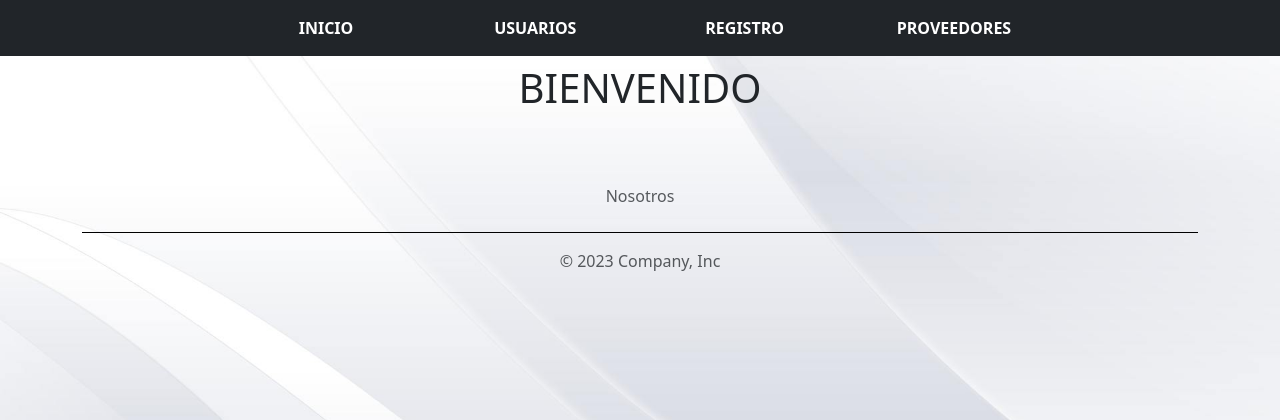
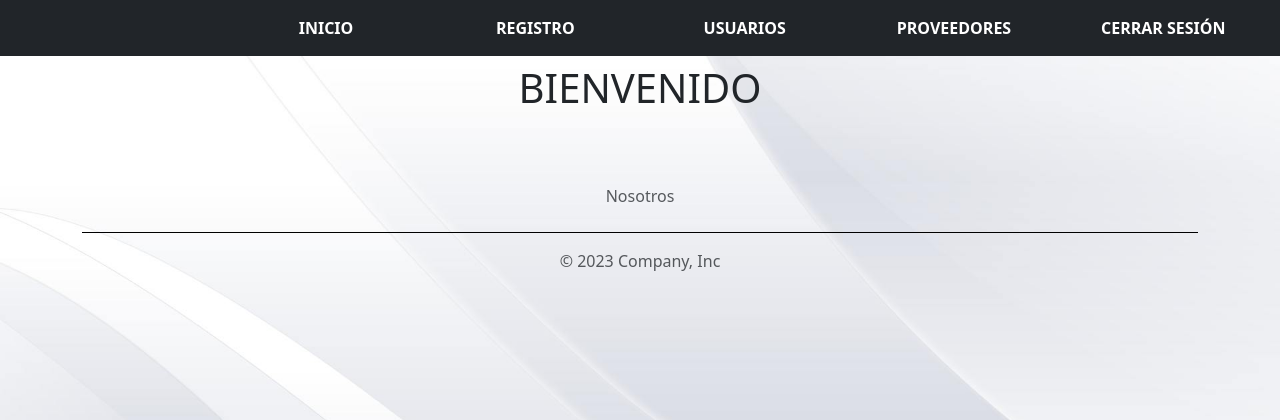
Before and after one commit to Franrolg/AE5_Django_Individual, a Django app: page / in a window 1280 px wide. Shown: the top 420 px of the page. Run offline with Django 4.2, Linux system fonts and the light colour scheme; the visitor is signed in with stand-in values (Sample User, id 1); some libraries are stand-ins or nearby versions.

Commit message:
feat: se agrega restricciones y cierre de sesion

```diff
--- a/aprendizaje5/individual5/templates/base.html
+++ b/aprendizaje5/individual5/templates/base.html
@@ -33,15 +33,19 @@
                     <a class="nav-link nav" href="{% url 'index' %}"> INICIO </a>
                     </li>
                     <li class="nav-item col-2">
-                    <a class="nav-link nav" href="{% url 'usuarios' %}"> USUARIOS </a>
+                        <a class="nav-link nav" href="{% url 'registro' %}"> REGISTRO </a>
                     </li>
                     <li class="nav-item col-2">
-                    <a class="nav-link nav" href="{% url 'registro' %}"> REGISTRO </a>
+                    <a class="nav-link nav" href="{% url 'usuarios' %}"> USUARIOS </a>
                     </li>
                     <li class="nav-item col-2">
                         <a class="nav-link nav" href="{% url 'proveedor' %}"> PROVEEDORES </a>
                     </li>
-                    <li class="nav-item col-2"></li>
+                    <li class="nav-item col-2">
+                        {% if user.is_authenticated %}
+                        <a class="nav-link nav" href="{% url 'cerrar sesion' %}"> CERRAR SESIÓN </a>
+                        {% endif %}
+                    </li>
                 </ul>
                 </div>
             </div>
@@ -59,5 +63,4 @@
             </footer>
         </div>
     </body>
-
 </html>
--- a/aprendizaje5/individual5/urls.py
+++ b/aprendizaje5/individual5/urls.py
@@ -5,5 +5,6 @@ urlpatterns = [
     path('', views.index, name='index'),
     path('usuarios/', views.lista_usuarios, name='usuarios'),
     path('registro/', views.registrar_usuario, name='registro'),
-    path('proveedor/', views.registrar_proveedor, name='proveedor')
+    path('proveedor/', views.registrar_proveedor, name='proveedor'),
+    path('logout', views.cerrar_sesion, name='cerrar sesion')
 ]
--- a/aprendizaje5/individual5/views.py
+++ b/aprendizaje5/individual5/views.py
@@ -14,7 +14,6 @@ def index(request):
     if request.method == 'POST':
         messages.success(request, "¡Has iniciado sesión!") if autenticar_usuario(request, request.POST['usuario'], request.POST['contrasena']) else messages.error(request, "¡Error al iniciar sesión!")
         return redirect('index')
-
     return render(request, 'index.html')
 
 def cerrar_sesion(request):
@@ -24,6 +23,7 @@ def cerrar_sesion(request):
 
 def lista_usuarios(request):
     "Vista para renderizar la página donde se mostrarán los datos de usuarios"
+    if not request.user.is_authenticated: return render(request, 'index.html')
     usuarios = User.objects.all()
     return render(request, 'usuarios.html', {'usuarios': usuarios})
 
@@ -38,6 +38,8 @@ def registrar_usuario(request):
     return render(request, 'registro_usuario.html', {'form':form})
 
 def registrar_proveedor(request):
+    if not request.user.is_authenticated: return render(request, 'index.html')
+
     if request.method == 'POST':
         form = FormularioRegistroProveedor(request.POST)
         if form.is_valid():
```
